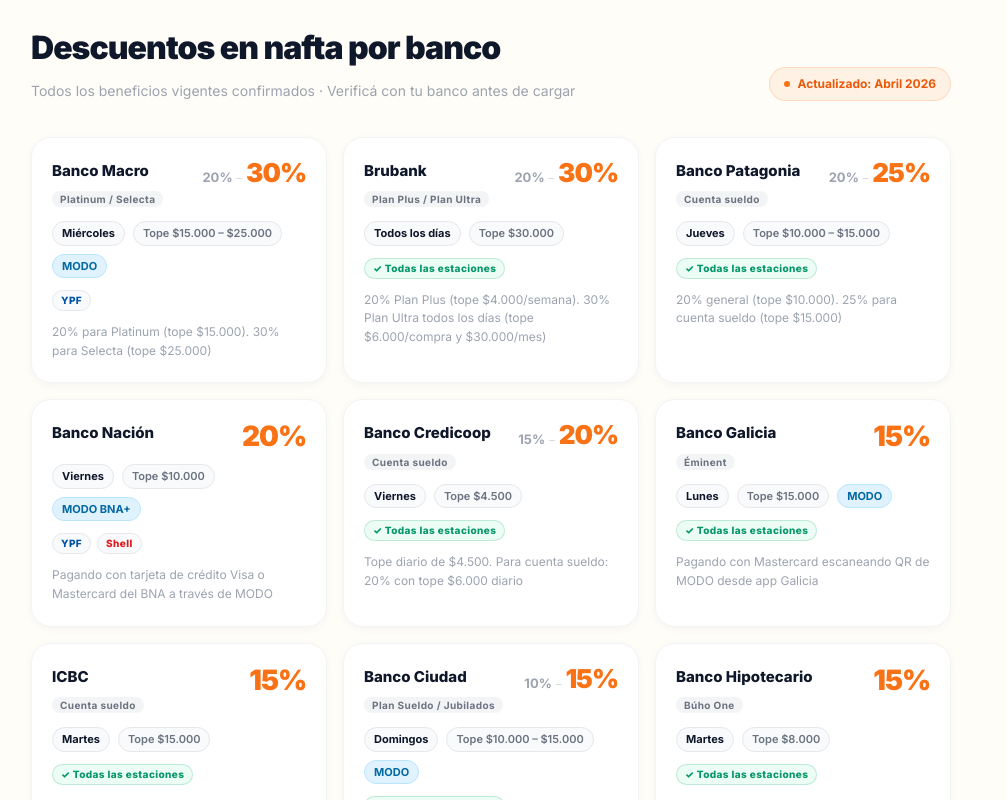
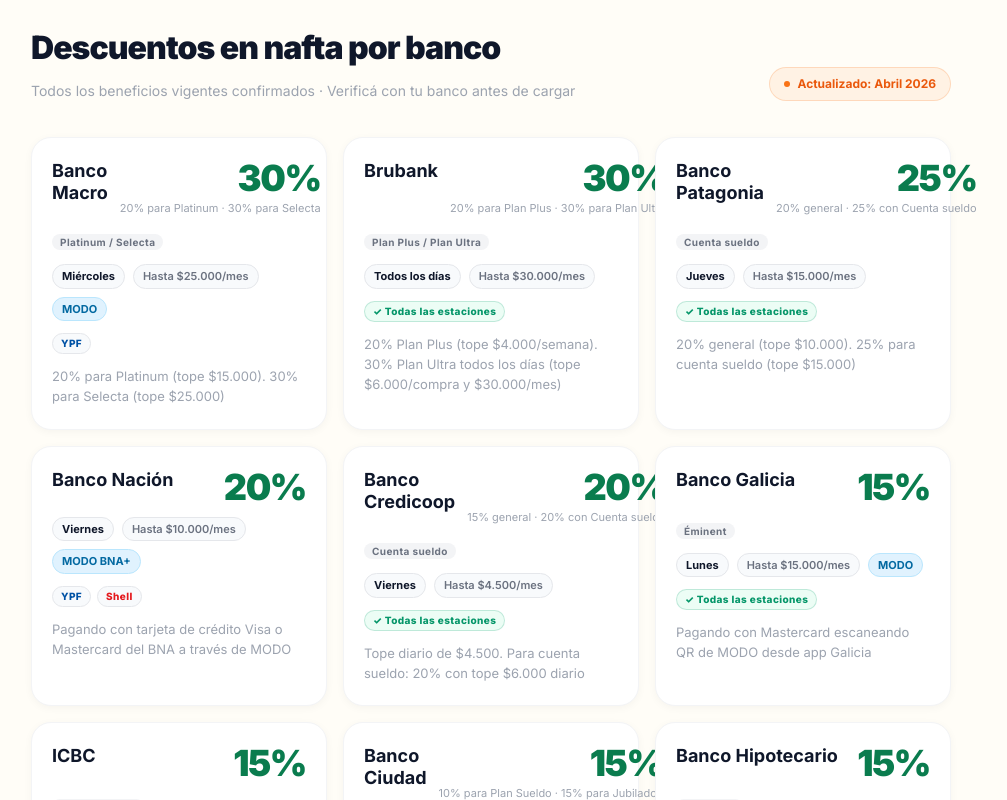
Before and after one commit to agustinmarra/rateargy, a Next.js app: page /nafta in a window 1280 px wide. Shown: the part 2720-3520 px from the top of the page, without its empty margins (149-1156 px from the left). Built offline with nearby package versions, Linux system fonts and the light colour scheme.

Commit message:
fix: cards nafta - porcentajes claros y layout mejorado

```diff
--- a/app/nafta/page.tsx
+++ b/app/nafta/page.tsx
@@ -60,7 +60,19 @@ export default function NaftaPage() {
             marginBottom: 56,
           }}>
             {sorted.map((d, i) => {
-              const maxPct = Math.max(d.porcentaje, d.porcentajeExtra ?? 0)
+              const maxPct  = d.porcentajeExtra ?? d.porcentaje
+              const maxTope = d.topeExtra ?? d.tope
+
+              // Texto explicativo bajo el porcentaje grande (CASO 2 y 3)
+              const subtextPct = (() => {
+                if (!d.porcentajeExtra) return null
+                if (d.segmento?.includes("/")) {
+                  const partes = d.segmento.split("/").map(s => s.trim())
+                  return `${d.porcentaje}% para ${partes[0]} · ${d.porcentajeExtra}% para ${partes[1]}`
+                }
+                return `${d.porcentaje}% general · ${d.porcentajeExtra}% con ${d.segmento ?? "cuenta especial"}`
+              })()
+
               return (
                 <div
                   key={i}
@@ -75,35 +87,37 @@ export default function NaftaPage() {
                     boxShadow: "0 2px 8px rgba(0,0,0,0.04)",
                   }}
                 >
-                  {/* Banco + segmento */}
-                  <div style={{ display: "flex", justifyContent: "space-between", alignItems: "flex-start", gap: 8 }}>
-                    <div>
-                      <div style={{ fontSize: 15, fontWeight: 800, color: "#0f172a", marginBottom: 3 }}>{d.banco}</div>
-                      {d.segmento && (
-                        <span style={{
-                          fontSize: 10, fontWeight: 700, color: "#6b7280",
-                          background: "#f3f4f6", borderRadius: 999, padding: "2px 8px",
-                          letterSpacing: "0.04em",
-                        }}>
-                          {d.segmento}
-                        </span>
-                      )}
+                  {/* Fila 1: Nombre del banco + porcentaje grande */}
+                  <div style={{ display: "flex", justifyContent: "space-between", alignItems: "flex-start", gap: 12 }}>
+                    <div style={{ fontSize: 18, fontWeight: 700, color: "#0f172a", lineHeight: 1.25 }}>
+                      {d.banco}
                     </div>
-                    {/* Porcentaje */}
                     <div style={{ textAlign: "right", flexShrink: 0 }}>
-                      {d.porcentajeExtra ? (
-                        <div style={{ display: "flex", alignItems: "baseline", gap: 4 }}>
-                          <span style={{ fontSize: 13, fontWeight: 700, color: "#9ca3af" }}>{d.porcentaje}%</span>
-                          <span style={{ fontSize: 11, color: "#d1d5db" }}>–</span>
-                          <span style={{ fontSize: 26, fontWeight: 900, color: "#f97316", lineHeight: 1, letterSpacing: "-0.04em" }}>{d.porcentajeExtra}%</span>
+                      <div style={{ fontSize: 36, fontWeight: 900, color: "#0a7c4e", letterSpacing: "-0.04em", lineHeight: 1 }}>
+                        {maxPct}%
+                      </div>
+                      {subtextPct && (
+                        <div style={{ fontSize: 11, color: "#9ca3af", marginTop: 4, textAlign: "right" }}>
+                          {subtextPct}
                         </div>
-                      ) : (
-                        <span style={{ fontSize: 28, fontWeight: 900, color: "#f97316", lineHeight: 1, letterSpacing: "-0.04em" }}>{d.porcentaje}%</span>
                       )}
                     </div>
                   </div>
 
-                  {/* Día + tope */}
+                  {/* Fila 2: Badge de segmento (si aplica) */}
+                  {d.segmento && (
+                    <div>
+                      <span style={{
+                        fontSize: 10, fontWeight: 700, color: "#6b7280",
+                        background: "#f3f4f6", borderRadius: 999, padding: "2px 8px",
+                        letterSpacing: "0.04em",
+                      }}>
+                        {d.segmento}
+                      </span>
+                    </div>
+                  )}
+
+                  {/* Fila 3: Badges día + tope + medio */}
                   <div style={{ display: "flex", gap: 8, flexWrap: "wrap" }}>
                     <span style={{
                       fontSize: 11, fontWeight: 700, color: "#0f172a",
@@ -117,7 +131,7 @@ export default function NaftaPage() {
                       background: "#f8fafc", border: "1px solid #e5e7eb",
                       borderRadius: 999, padding: "3px 9px",
                     }}>
-                      Tope {fmt(d.tope)}{d.topeExtra ? ` – ${fmt(d.topeExtra)}` : ""}
+                      Hasta {fmt(maxTope)}/mes
                     </span>
                     {d.medio && (
                       <span style={{
@@ -130,7 +144,7 @@ export default function NaftaPage() {
                     )}
                   </div>
 
-                  {/* Estaciones */}
+                  {/* Fila 4: Estaciones */}
                   <div style={{ display: "flex", gap: 6, flexWrap: "wrap" }}>
                     {d.estaciones.map(est => (
                       <span
@@ -148,9 +162,9 @@ export default function NaftaPage() {
                     ))}
                   </div>
 
-                  {/* Condición */}
+                  {/* Fila 5: Condiciones */}
                   {d.condicion && (
-                    <p style={{ fontSize: 12, color: "#9ca3af", margin: 0, lineHeight: 1.55 }}>
+                    <p style={{ fontSize: 13, color: "#9ca3af", margin: 0, lineHeight: 1.55 }}>
                       {d.condicion}
                     </p>
                   )}
```
